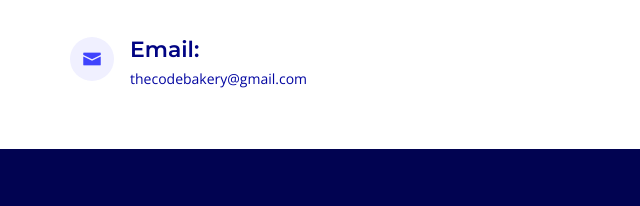
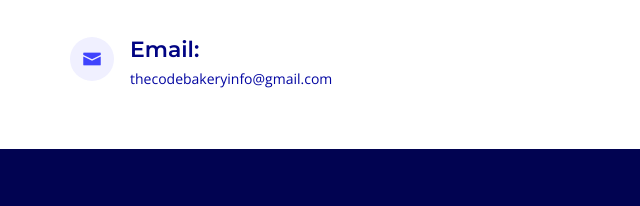
Before and after one commit to thecodebakery/website, a plain HTML site: page index.html in a window 1280 px wide. Shown: the part 3986-4192 px from the top of the page, 0-640 px from the left. Drawn offline with nearby package versions, Linux system fonts and the light colour scheme.

Commit message:
Updated email

```diff
--- a/index.html
+++ b/index.html
@@ -804,7 +804,7 @@
               <div class="email">
                 <i class="icofont-envelope"></i>
                 <h4>Email:</h4>
-                <p>thecodebakery@gmail.com</p>
+                <p>thecodebakeryinfo@gmail.com</p>
               </div>
 
               <!-- <div class="phone">
```
